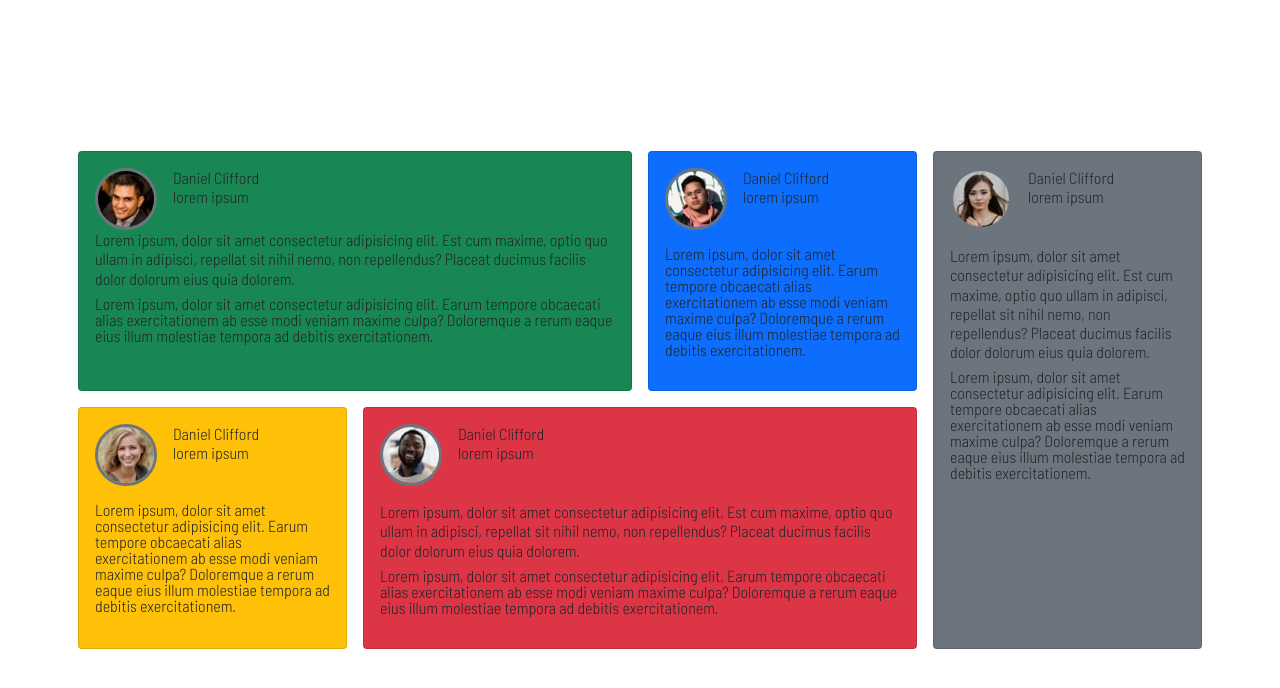
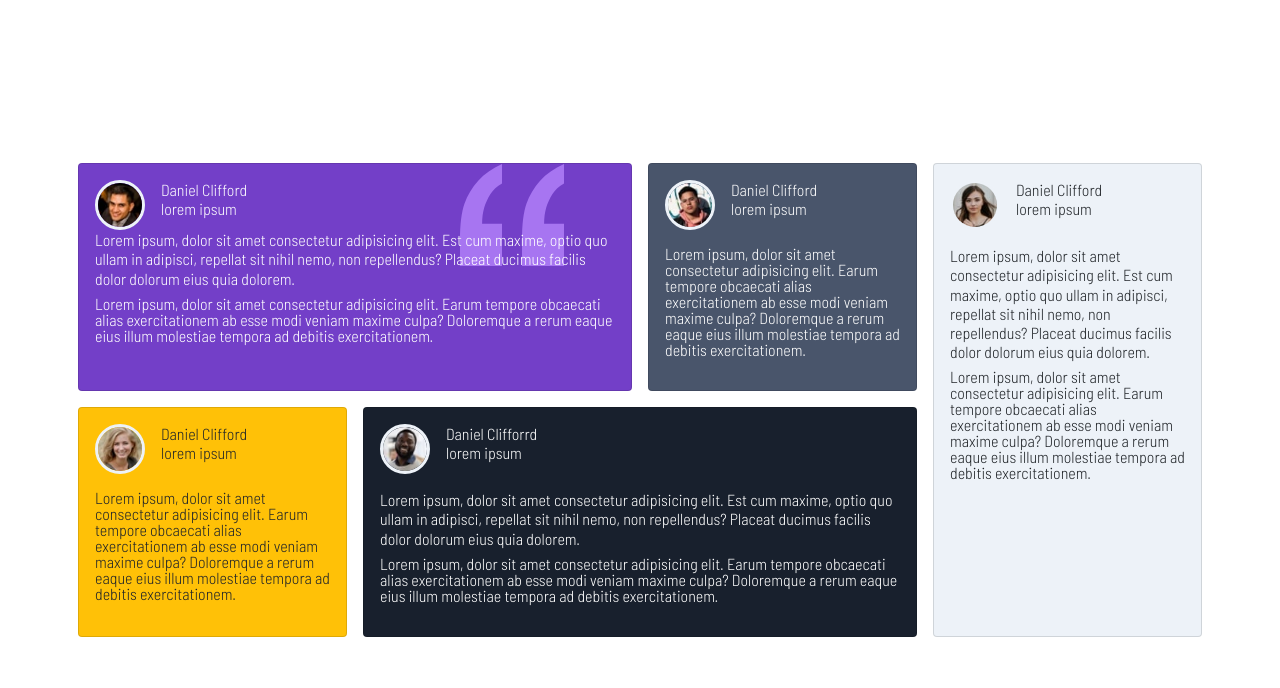
Before and after one commit to IdenTiclla/curso-bootstrap5, a website: page index.html in a window 1280 px wide. Drawn offline with Linux system fonts and the light colour scheme; files whose address does not match are found by name.

Commit message:
agregando fondo con sass

```diff
--- a/index.html
+++ b/index.html
@@ -13,13 +13,6 @@
         rel="stylesheet">
 
     <link rel="stylesheet" href="./sass/custom.css">
-    <style>
-        @media (min-width: 992px) {
-            .alto-100 {
-                height: 100vh;
-            }
-        }
-    </style>
 </head>
 
 <body>
@@ -28,7 +21,7 @@
             <div class="col-12 col-lg-9">
                 <div class="row">
                     <div class="col-12 col-lg-8 p-2">
-                        <article class="card h-100 bg-success">
+                        <article class="card h-100 bg-primary text-white fondo-card">
                             <div class="card-body">
                                 <div class="d-flex">
                                     <img src="/images//image-daniel.jpg" alt="" class="border border-3 border-secondary rounded-circle">
@@ -47,7 +40,7 @@
                         </article>
                     </div>
                     <div class="col-12 col-lg-4 p-2">
-                        <article class="card h-100 bg-primary">
+                        <article class="card h-100 bg-success text-white">
                             <div class="card-body">
                                 <div class="d-flex mb-3">
                                     <img src="/images//image-patrick.jpg" alt="" class="border border-3 border-secondary rounded-circle">
@@ -88,12 +81,12 @@
                         </article>
                     </div>
                     <div class="col-12 col-lg-8 p-2">
-                        <article class="card h-100 bg-danger">
+                        <article class="card h-100 bg-dark text-white">
                             <div class="card-body">
                                 <div class="d-flex mb-3">
                                     <img src="/images//image-jonathan.jpg" alt="" class="border border-3 border-secondary rounded-circle">
                                     <div class="ps-3">
-                                        <h6 class="m-0 h6">Daniel Clifford</h6>
+                                        <h6 class="m-0 h6">Daniel Clifforrd</h6>
                                         <p class="m-0 h6">
                                             lorem ipsum
                                         </p>
--- a/sass/custom.scss
+++ b/sass/custom.scss
@@ -1,2 +1,22 @@
 $font-family-sans-serif: 'Barlow Semi Condensed', sans-serif;
+$primary:#733FC8;
+$success: #49556B;
+$dark: #18202D;
+$secondary: #EDF2F8;
+
+@media (min-width: 992px) {
+    .alto-100 {
+        height: 100vh;
+    }
+}
+
+.d-flex img {
+    width: 50px;
+}
+.fondo-card {
+    background-image: url("../images/bg-pattern-quotation.svg");
+    background-repeat: no-repeat;
+    background-position: 85% top;
+}
+
 @import "../node_modules/bootstrap/scss/bootstrap.scss"
```
Also changed, not shown: sass/custom.css, 1 other file.
